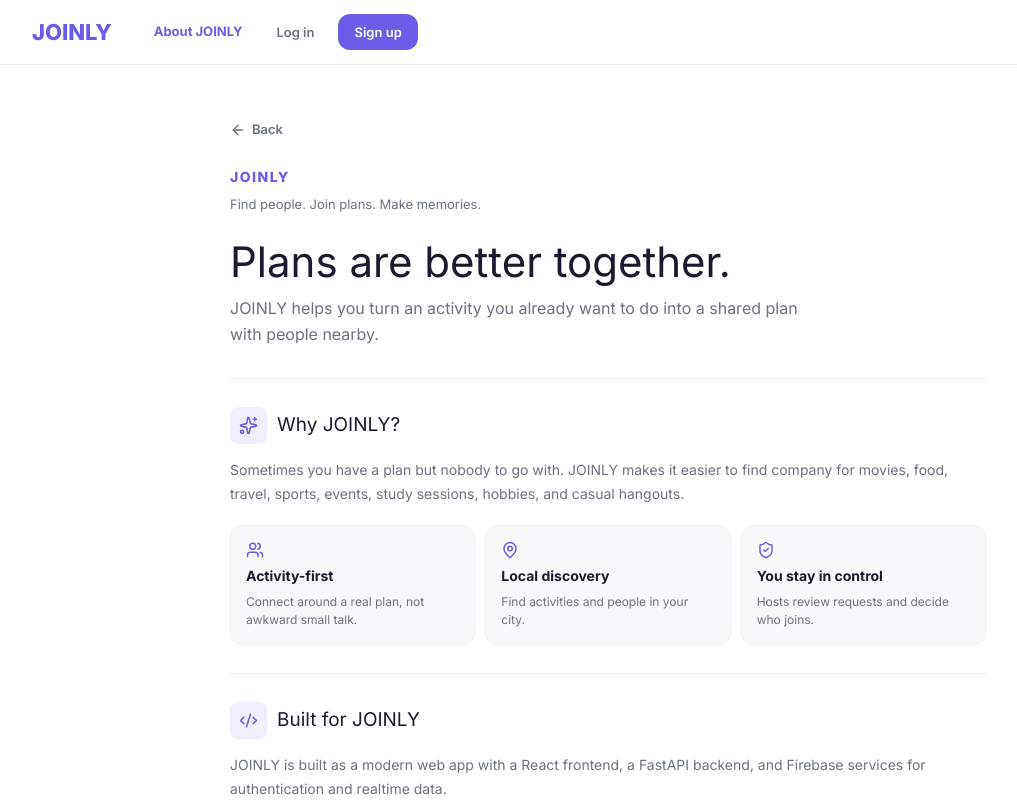
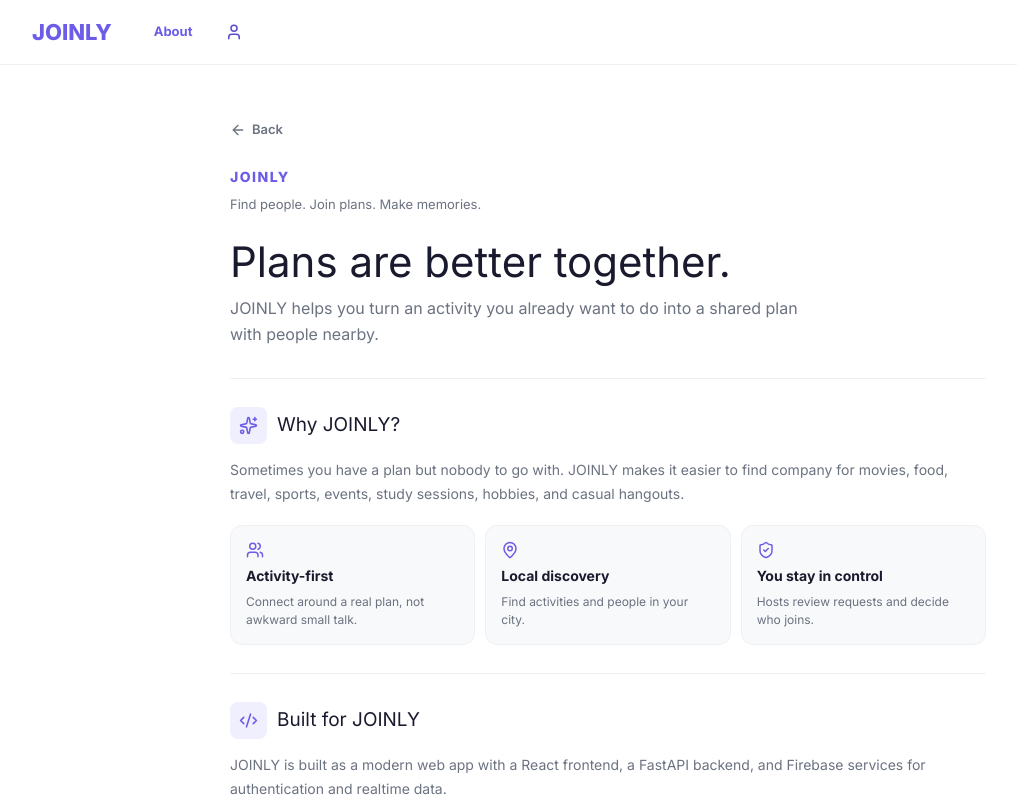
Before and after one commit to shailendrasahu393-cell/joinly, a React (Vite) app in the folder frontend/: page /about in a window 1280 px wide. Shown: the top 800 px of the page, without its empty margins (32-1049 px from the left). Built offline with nearby package versions, Linux system fonts and the light colour scheme; no server answers.

Commit message:
UI updates: Navbar layout, profile auth button, and support/developer emails

```diff
--- a/frontend/src/components/Navbar.jsx
+++ b/frontend/src/components/Navbar.jsx
@@ -1,5 +1,5 @@
 import { NavLink, useLocation, useNavigate } from 'react-router-dom'
-import { Bell, LogOut, MessageCircle } from 'lucide-react'
+import { Bell, LogOut, MessageCircle, User } from 'lucide-react'
 import { useAuth } from '../context/AuthContext'
 import { logOut } from '../services/auth'
 import UserAvatar from './UserAvatar'
@@ -52,9 +52,17 @@ export default function Navbar() {
                     </>
                 ) : (
                     <div className="nav-actions">
-                    <NavLink to="/about" className="nav-about-link">About JOINLY</NavLink>
-                        <NavLink to="/login" className="btn btn-ghost btn-sm">Log in</NavLink>
-                        <NavLink to="/signup" className="btn btn-primary btn-sm">Sign up</NavLink>
+                        <NavLink to="/about" className="nav-about-link" style={{ marginRight: 8 }}>About</NavLink>
+                        <NavLink to="/login" className="nav-avatar-link" aria-label="Log in or Sign up">
+                            <div style={{
+                                width: 32, height: 32, borderRadius: '50%',
+                                background: 'var(--color-primary-light)',
+                                color: 'var(--color-primary-dark)',
+                                display: 'flex', alignItems: 'center', justifyContent: 'center'
+                            }}>
+                                <User size={18} />
+                            </div>
+                        </NavLink>
                     </div>
                 )}
             </div>
@@ -62,13 +70,18 @@ export default function Navbar() {
               {!currentUser && (
                 <div className={`public-mobile-nav ${location.pathname === '/about' ? 'public-mobile-nav-about' : ''}`}>
                   <NavLink to="/" className="public-mobile-brand">JOINLY</NavLink>
-                  <NavLink to="/about" className="public-mobile-about">About JOINLY</NavLink>
                   <div className="public-mobile-actions">
-                    {location.pathname !== '/' && location.pathname !== '/about' && (
-                      <button onClick={() => navigate('/')} className="public-mobile-back" aria-label="Back to home">Back</button>
-                    )}
-                    <NavLink to="/login" className="btn btn-ghost btn-sm">Log in</NavLink>
-                    <NavLink to="/signup" className="btn btn-primary btn-sm">Sign up</NavLink>
+                    <NavLink to="/about" className="public-mobile-about" style={{ marginRight: 8 }}>About</NavLink>
+                    <NavLink to="/login" className="nav-avatar-link" aria-label="Log in or Sign up">
+                        <div style={{
+                            width: 32, height: 32, borderRadius: '50%',
+                            background: 'var(--color-primary-light)',
+                            color: 'var(--color-primary-dark)',
+                            display: 'flex', alignItems: 'center', justifyContent: 'center'
+                        }}>
+                            <User size={18} />
+                        </div>
+                    </NavLink>
                   </div>
                 </div>
               )}
@@ -170,8 +183,6 @@ export default function Navbar() {
         .public-mobile-brand { color: var(--color-primary); font-size: 20px; font-weight: 800; text-decoration: none; }
         .public-mobile-about { color: var(--color-text-secondary); font-size: 11px; font-weight: 600; text-decoration: none; white-space: nowrap; }
         .public-mobile-actions { display: flex; align-items: center; gap: 2px; margin-left: auto; }
-        .public-mobile-back { padding: 7px 8px; border: 0; background: transparent; color: var(--color-text-secondary); font: inherit; font-size: 12px; font-weight: 600; cursor: pointer; }
-        .public-mobile-back:hover { color: var(--color-primary); }
 
         @media (min-width: 1024px) {
           .public-mobile-nav { display: none; }
--- a/frontend/src/pages/About.jsx
+++ b/frontend/src/pages/About.jsx
@@ -5,7 +5,7 @@ import { ArrowLeft, Heart, ShieldCheck, Sparkles, LockKeyhole, Code2, Users, Map
 
 const developer = {
     name: 'Shailendra Sahu',
-    url: 'https://www.linkedin.com/in/shailendrasahu-/'
+    url: 'mailto:shailendrasahu393@gmail.com'
 }
 
 const Section = ({ id, icon: Icon, title, children }) => (
@@ -74,7 +74,7 @@ export default function About() {
                 <Section icon={Heart} title="Made with care">
                     <p>JOINLY is developed by <a className="about-link" href={developer.url} target="_blank" rel="noreferrer">{developer.name}</a> to make everyday plans feel a little more social.</p>
                     <a className="about-contact" href={developer.url} target="_blank" rel="noreferrer"><ExternalLink size={16} /> Connect with the developer</a>
-                    <p className="about-bug-note">Found a bug? <a className="about-link" href="mailto:shailendrasahu393@gmail.com">Mail us</a></p>
+                    <p className="about-bug-note">Found a bug or need help? <a className="about-link" href="mailto:joinly.support@gmail.com">Contact Support</a></p>
                 </Section>
 
                 <p className="about-footer">JOINLY · Version 1.0</p>
--- a/frontend/src/pages/PlanDetails.jsx
+++ b/frontend/src/pages/PlanDetails.jsx
@@ -385,7 +385,7 @@ export default function PlanDetails() {
 
             <Modal isOpen={showReportModal} onClose={() => setShowReportModal(false)} title="Report Plan">
                 <p style={{ fontSize: 14, color: 'var(--color-text-secondary)', marginBottom: 16 }}>
-                    Reporting is coming soon. Please rely on standard safety practices.
+                    To report this plan or its host, please email <a href={`mailto:joinly.support@gmail.com?subject=Report%20Plan:%20${plan.id}`} style={{ color: 'var(--color-primary)', fontWeight: 600 }}>joinly.support@gmail.com</a> with the details.
                 </p>
                 <button className="btn btn-secondary btn-block" onClick={() => setShowReportModal(false)}>Close</button>
             </Modal>
--- a/frontend/src/pages/Profile.jsx
+++ b/frontend/src/pages/Profile.jsx
@@ -213,7 +213,7 @@ export default function Profile() {
             <Modal isOpen={showMenu} onClose={() => setShowMenu(false)} title="Profile actions">
                 <div style={{ display: 'grid', gap: 8 }}>
                     <button className="btn btn-secondary btn-block" onClick={() => { handleShare(); setShowMenu(false) }}><Share2 size={17} /> Share Profile</button>
-                    <button className="btn btn-secondary btn-block" onClick={() => { toast.info('Reporting coming soon.'); setShowMenu(false) }}><AlertTriangle size={17} /> Report User</button>
+                    <button className="btn btn-secondary btn-block" onClick={() => { window.location.href = `mailto:joinly.support@gmail.com?subject=Report%20User:%20${profile.username || profile.id}`; setShowMenu(false) }}><AlertTriangle size={17} /> Report User</button>
                     <button className="btn btn-secondary btn-block" onClick={toggleBlock}><Ban size={17} /> {blocked ? 'Unblock User' : 'Block User'}</button>
                 </div>
             </Modal>
--- a/frontend/src/pages/Settings.jsx
+++ b/frontend/src/pages/Settings.jsx
@@ -3,7 +3,7 @@ import { useNavigate } from 'react-router-dom'
 import { useAuth } from '../context/AuthContext'
 import { changePassword, logOut, resetPassword, reauthenticateUser } from '../services/auth'
 import MobileHeader from '../components/MobileHeader'
-import { LogOut, User, Shield, Info, ChevronRight, Edit3, Bell, LockKeyhole, Ban, Trash2, AlertTriangle } from 'lucide-react'
+import { LogOut, User, Shield, Info, ChevronRight, Edit3, Bell, LockKeyhole, Ban, Trash2, AlertTriangle, HelpCircle } from 'lucide-react'
 import Modal from '../components/Modal'
 import { useToast } from '../context/ToastContext'
 import { canUseBrowserNotifications, requestBrowserNotificationPermission } from '../utils/notifications'
@@ -120,6 +120,7 @@ export default function Settings() {
                     <div style={{ fontSize: 13, fontWeight: 700, color: 'var(--color-text-secondary)', textTransform: 'uppercase', letterSpacing: 0.5, marginBottom: 12 }}>
                         App
                     </div>
+                    <SettingRow icon={HelpCircle} title="Help & Support" onClick={() => window.location.href = 'mailto:joinly.support@gmail.com?subject=JOINLY%20Support'} />
                     <SettingRow icon={Info} title="About JOINLY" onClick={() => navigate('/about')} />
                 </div>
 
```
